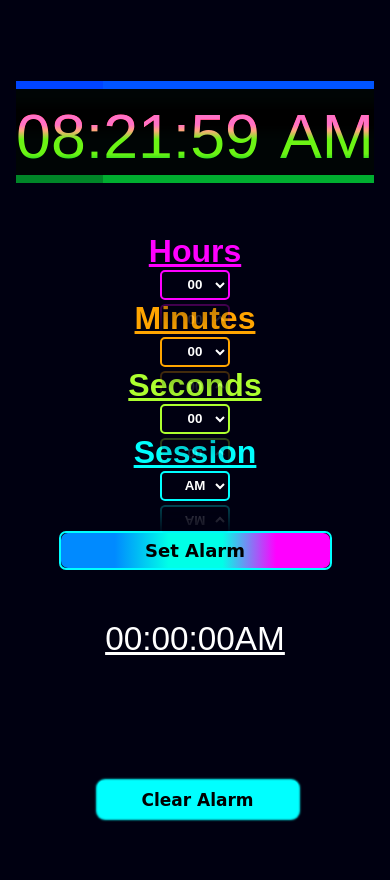
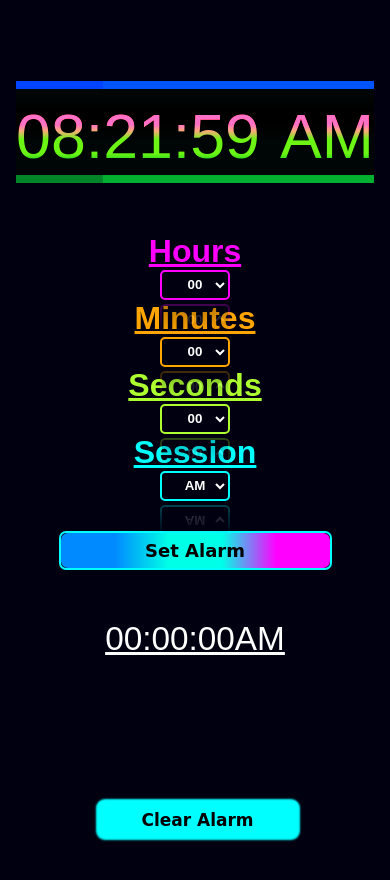
Before and after one commit to kuldeepSinghji/alarmclock.github.io, a plain HTML site: page index.html in a window 390 px wide. Drawn offline with Linux system fonts and the light colour scheme.

Commit message:
fix the clearn button

```diff
--- a/index.css
+++ b/index.css
@@ -296,7 +296,7 @@ body {
         font-size: 40px;
     }
        .clearAlarm{
-           bottom: 30px;
+           bottom: 10px;
            display: flex;
            justify-content: center;
            width: 200px;
@@ -304,7 +304,7 @@ body {
        }
     .clearAlarm button{
         height: 33px;
-        border: 2px solid cyan;
+/*         border: 2px solid cyan; */
         border-radius: 5px;
     }
     .form select option{
```
